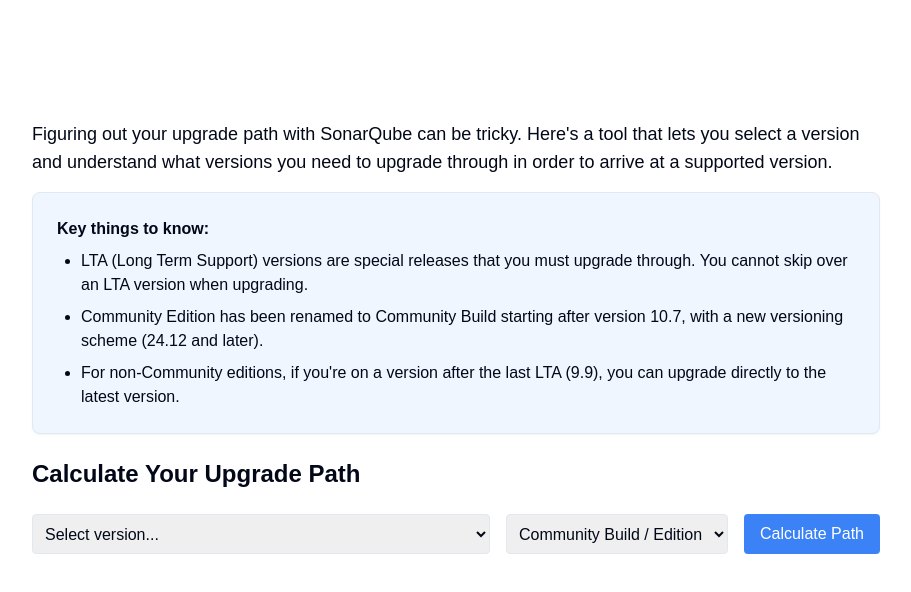
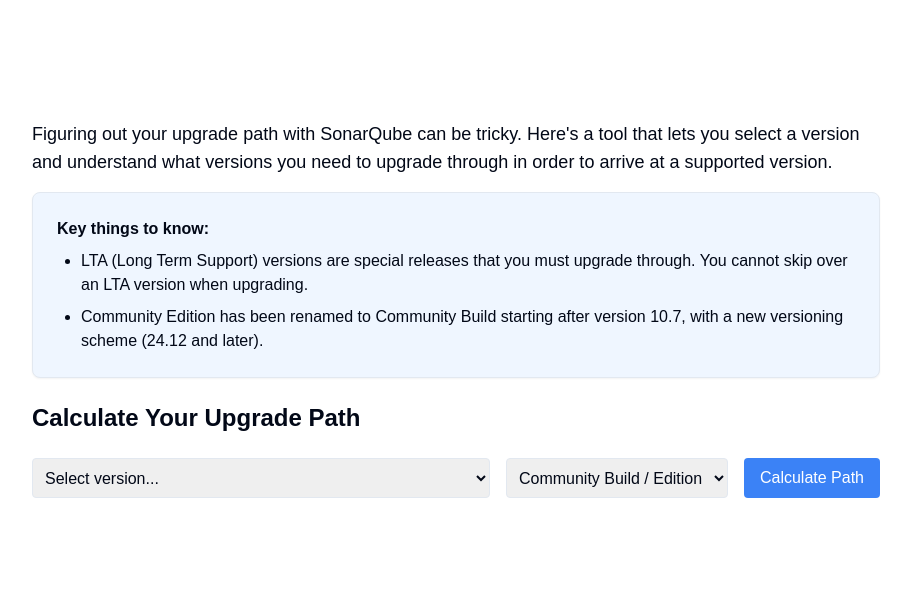
Before and after one commit to fiveshotsofespresso/sq-upgrade-calculator, a Next.js app: page / in a window 1280 px wide. Shown: the top 592 px of the page, without its empty margins (184-1095 px from the left). Built offline with nearby package versions, Linux system fonts and the light colour scheme.

Commit message:
adjust text

```diff
--- a/src/components/UpgradePathCalculator.tsx
+++ b/src/components/UpgradePathCalculator.tsx
@@ -208,7 +208,6 @@
               <ul className="list-disc pl-6 space-y-2">
                 <li>LTA (Long Term Support) versions are special releases that you must upgrade through. You cannot skip over an LTA version when upgrading.</li>
                 <li>Community Edition has been renamed to Community Build starting after version 10.7, with a new versioning scheme (24.12 and later).</li>
-                <li>For non-Community editions, if you're on a version after the last LTA (9.9), you can upgrade directly to the latest version.</li>
               </ul>
             </div>
           </CardContent>
```
